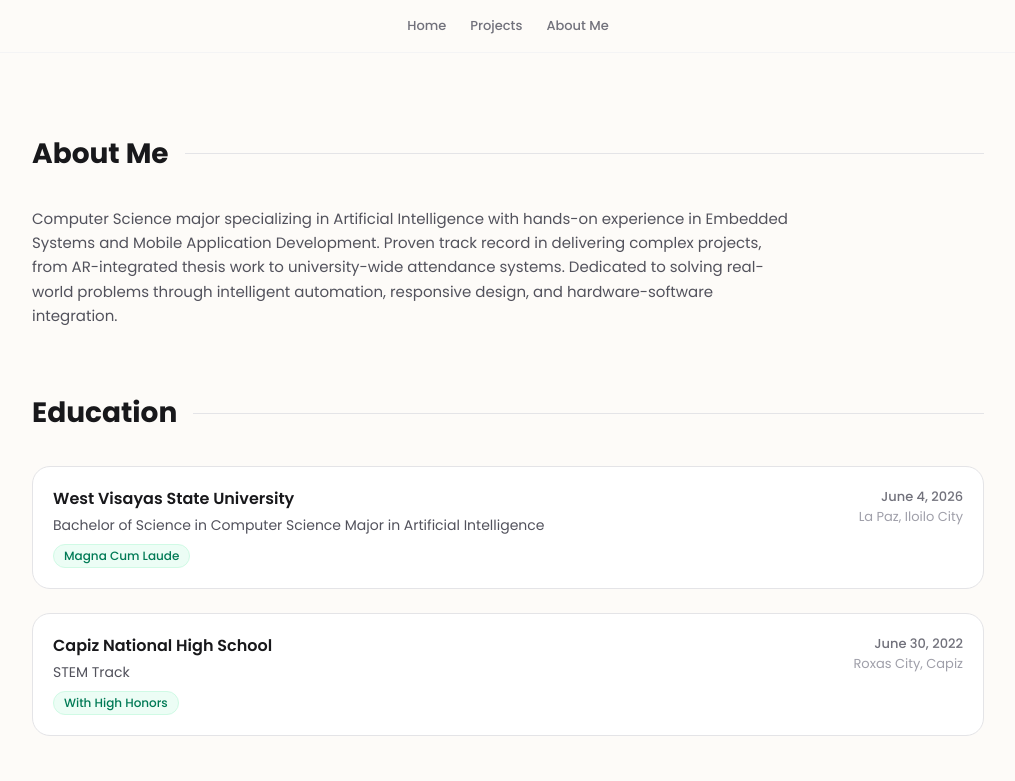
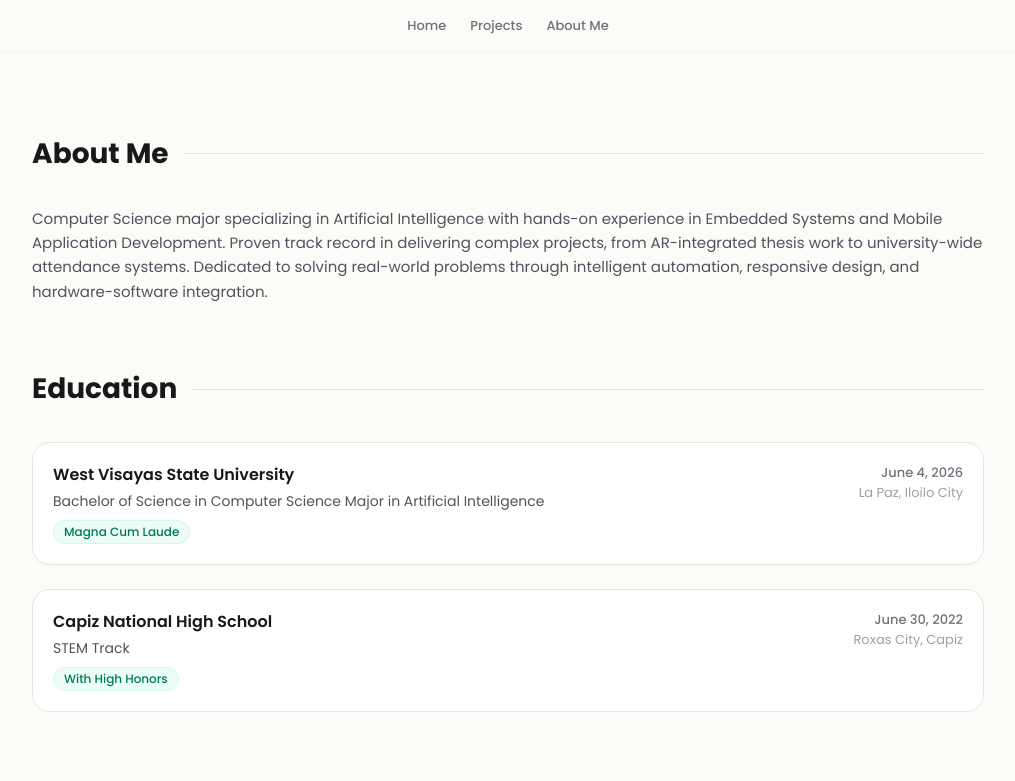
Before and after one commit to chariz1101/charchives, a Next.js app: page /about in a window 1280 px wide. Shown: the top 781 px of the page, without its empty margins (132-1147 px from the left). Built offline with nearby package versions, Linux system fonts and the light colour scheme.

Commit message:
feat: add picture but comment

```diff
--- a/app/about/page.tsx
+++ b/app/about/page.tsx
@@ -86,9 +86,18 @@
     <h2 className="text-[1.75rem] font-bold text-zinc-900 whitespace-nowrap">About Me</h2>
     <div className="flex-1 h-px bg-zinc-200" />
   </div>
-          <p className="text-[15px] text-zinc-600 leading-relaxed max-w-3xl">
+  <div className="flex flex-col sm:flex-row items-start gap-10">
+    <p className="text-[15px] text-zinc-600 leading-relaxed flex-1">
       Computer Science major specializing in Artificial Intelligence with hands-on experience in Embedded Systems and Mobile Application Development. Proven track record in delivering complex projects, from AR-integrated thesis work to university-wide attendance systems. Dedicated to solving real-world problems through intelligent automation, responsive design, and hardware-software integration.
     </p>
+    {/* <div className="flex-shrink-0 w-full sm:w-25 pr-5">
+      <img
+        src="/mine.jpg"
+        alt="Chariz Dianne Falco"
+        className="w-full rounded-2xl border border-zinc-100 shadow-sm object-cover"
+      />
+    </div> */}
+  </div>
 </motion.section>
 
         <motion.section
```
Lines whose indentation alone changed are shown as unchanged.
